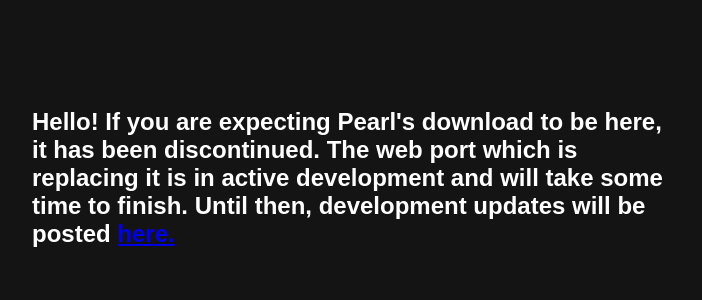
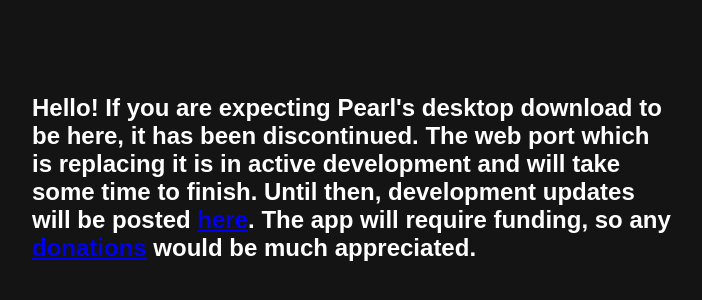
Before and after one commit to Spiceinajar/librerooms, a plain HTML site: page home.html in a window 1280 px wide. Shown: the part 222-522 px from the top of the page, without its empty margins (288-990 px from the left). Drawn offline with Linux system fonts and the light colour scheme.

Commit message:
Update home.html

```diff
--- a/home.html
+++ b/home.html
@@ -1,5 +1,5 @@
 <body style="background-color: rgb(20, 20, 20);">
     <div style="  top:50%; left: 50%; transform: translate3d(-50%,-50%, 0); position: absolute;">
-        <h1 style="font-size: 3vh; font-family: sans-serif; color:white">Hello! If you are expecting Pearl's download to be here, it has been discontinued. The web port which is replacing it is in active development and will take some time to finish. Until then, development updates will be posted <a href="https://spiceinajar.github.io/creation.html?id=pearl">here.</a></h1>
+        <h1 style="font-size: 3vh; font-family: sans-serif; color:white">Hello! If you are expecting Pearl's desktop download to be here, it has been discontinued. The web port which is replacing it is in active development and will take some time to finish. Until then, development updates will be posted <a href="https://spiceinajar.github.io/creation.html?id=pearl">here</a>. The app will require funding, so any <a href="https://www.paypal.com/donate/?business=96XA6LEZUH8UY&no_recurring=0&item_name=Donate+so+that+I+can+continue+to+make+and+support+apps+for+the+community.&currency_code=USD">donations</a> would be much appreciated.</h1>
     </div>
 </body>
```
